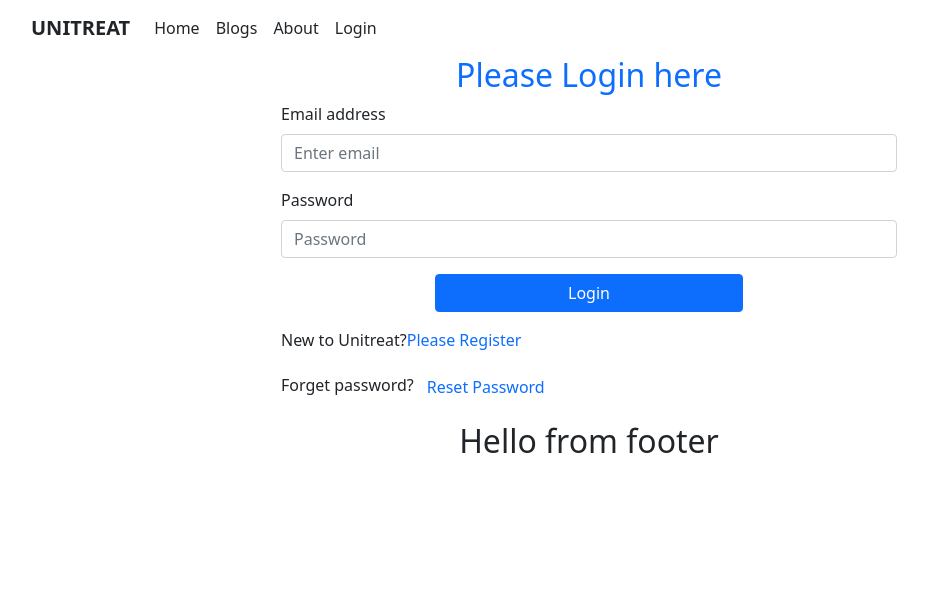
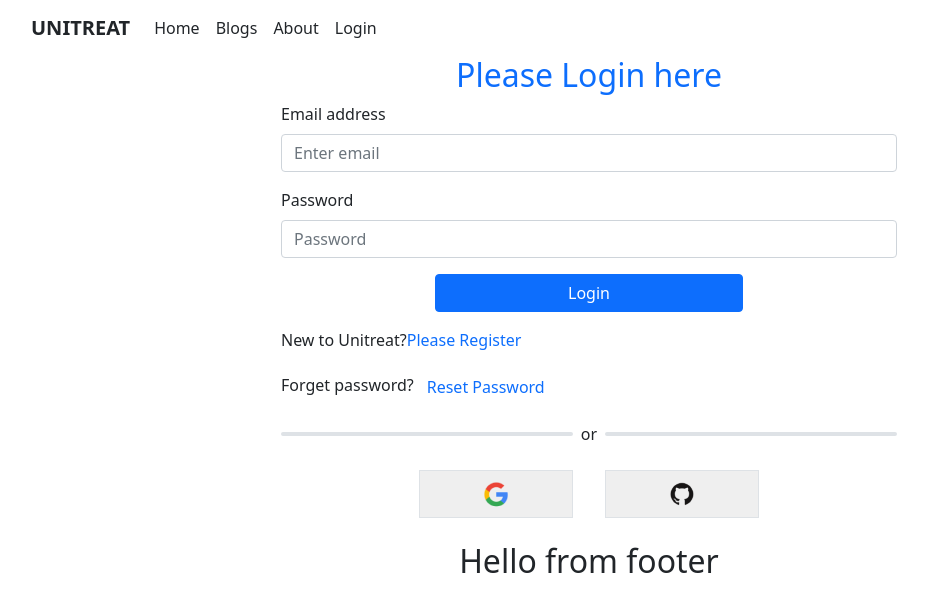
Before and after one commit to MdSajidulAlam/unitreat-A10, a React (Create React App) app: page /login in a window 1280 px wide. Shown: the top 612 px of the page, without its empty margins (51-979 px from the left). Built offline with nearby package versions, Linux system fonts and the light colour scheme; no server answers.

Commit message:
Social login implemented

```diff
--- a/src/Pages/Login/Login/Login.js
+++ b/src/Pages/Login/Login/Login.js
@@ -6,6 +6,7 @@ import Loading from '../../Shared/Loading/Loading';
 import { useSendPasswordResetEmail, useSignInWithEmailAndPassword } from 'react-firebase-hooks/auth';
 import auth from '../../../firebase.init'
 import toast, { Toaster } from 'react-hot-toast';
+import SocialLogin from '../SocialLogin/SocialLogin';
 
 
 const Login = () => {
@@ -87,6 +88,7 @@ const Login = () => {
             <p className='mt-3'>New to Unitreat?<Link to='/signup' className='text-primary text-decoration-none' onClick={navigateRegister}>Please Register</Link></p>
             <p className='mt-3'>Forget password?<button className='text-primary text-decoration-none btn btn-link' onClick={resetPassword}>Reset Password</button></p>
             <Toaster />
+            <SocialLogin></SocialLogin>
         </div>
     );
 };
--- a/src/Pages/Login/Signup/Signup.js
+++ b/src/Pages/Login/Signup/Signup.js
@@ -4,6 +4,7 @@ import { useCreateUserWithEmailAndPassword, useUpdateProfile } from 'react-fireb
 import { Link, useNavigate } from 'react-router-dom';
 import auth from '../../../firebase.init';
 import Loading from '../../Shared/Loading/Loading';
+import SocialLogin from '../SocialLogin/SocialLogin';
 
 const Signup = () => {
     const nameRef = useRef('')
@@ -61,6 +62,7 @@ const Signup = () => {
                 </Button>
             </Form>
             <p className='mt-3'>Already have an account?<Link to='/login' className='text-primary text-decoration-none' >Please Login</Link></p>
+            <SocialLogin></SocialLogin>
         </div>
     );
 };
--- /dev/null
+++ b/src/Pages/Login/SocialLogin/SocialLogin.css
@@ -0,0 +1,3 @@
+.horizontal-line {
+    background-color: rgb(209, 209, 209);
+}
--- /dev/null
+++ b/src/Pages/Login/SocialLogin/SocialLogin.js
@@ -0,0 +1,47 @@
+import React from 'react';
+import { useSignInWithGithub, useSignInWithGoogle } from 'react-firebase-hooks/auth';
+import { useNavigate } from 'react-router-dom';
+import auth from '../../../firebase.init';
+import Loading from '../../Shared/Loading/Loading';
+import google from '../../../images/social/google.png'
+import github from '../../../images/social/github.png'
+import './SocialLogin.css'
+import toast, { Toaster } from 'react-hot-toast';
+
+const SocialLogin = () => {
+    const navigate = useNavigate()
+    const [signInWithGoogle, user, loading, error] = useSignInWithGoogle(auth);
+    const [signInWithGithub, user1, loading1, githubError] = useSignInWithGithub(auth);
+
+    if (loading || loading1) {
+        return <Loading></Loading>
+    }
+
+    if (error || githubError) {
+        toast.error('Something went wrong')
+    }
+
+    if (user || user1) {
+        navigate('/home')
+    }
+    return (
+        <div>
+            <div className='d-flex align-items-center'>
+                <div className='border border-2 rounded-pill w-50 mx-auto horizontal-line'></div>
+                <p className='my-0 px-2'>or</p>
+                <div className='border border-2 rounded-pill w-50 mx-auto horizontal-line'></div>
+            </div>
+            <div className='text-center my-4'>
+                <button onClick={() => signInWithGoogle()} className='w-25 p-2 border mx-3'>
+                    <img style={{ width: "30px" }} src={google} alt="" />
+                </button>
+                <button onClick={() => signInWithGithub()} className=' w-25 p-2 border mx-3'>
+                    <img style={{ width: "30px" }} src={github} alt="" />
+                </button>
+            </div>
+            <Toaster />
+        </div>
+    );
+};
+
+export default SocialLogin;
```
Also changed, not shown: src/images/social/github.png (added), src/images/social/google.png (added).
